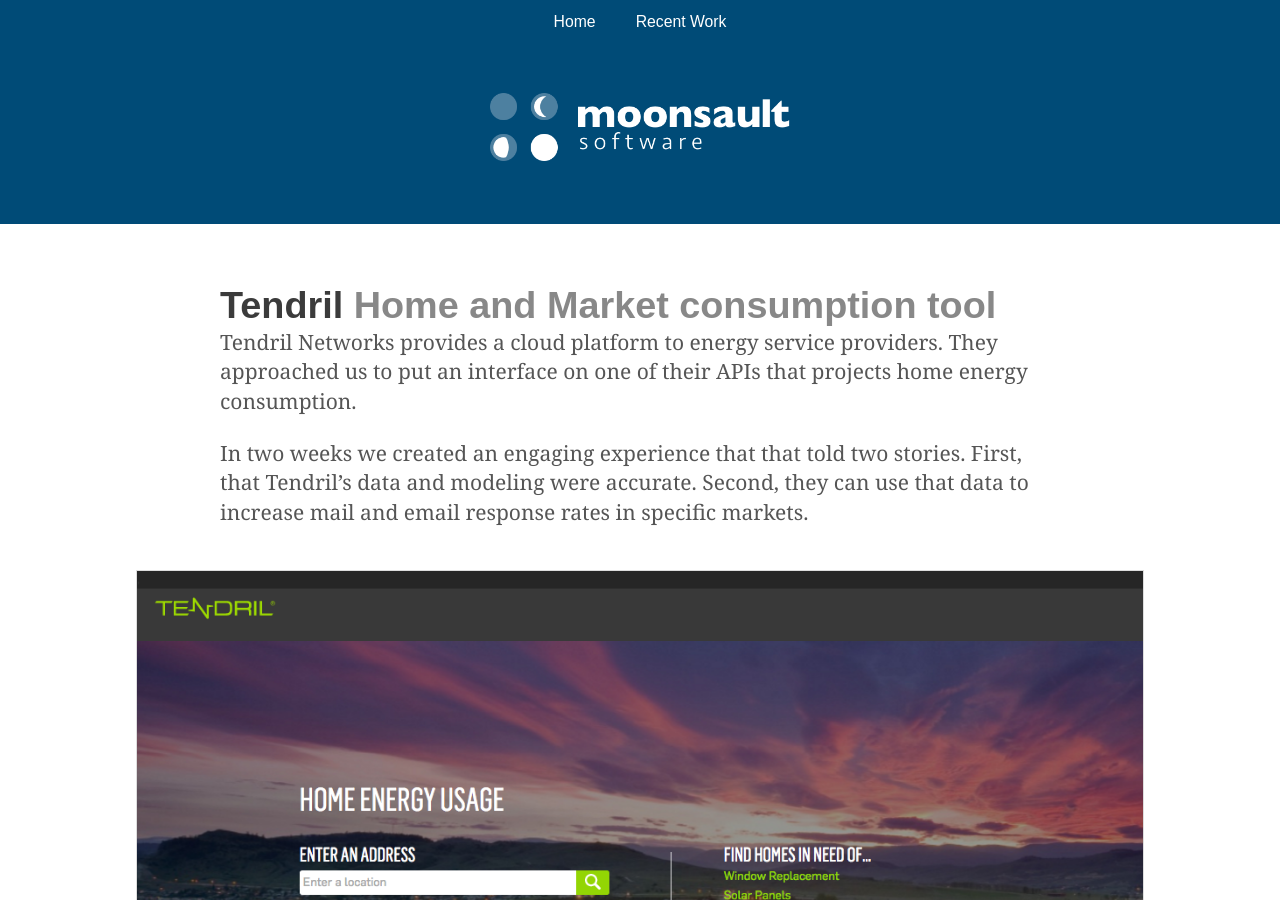
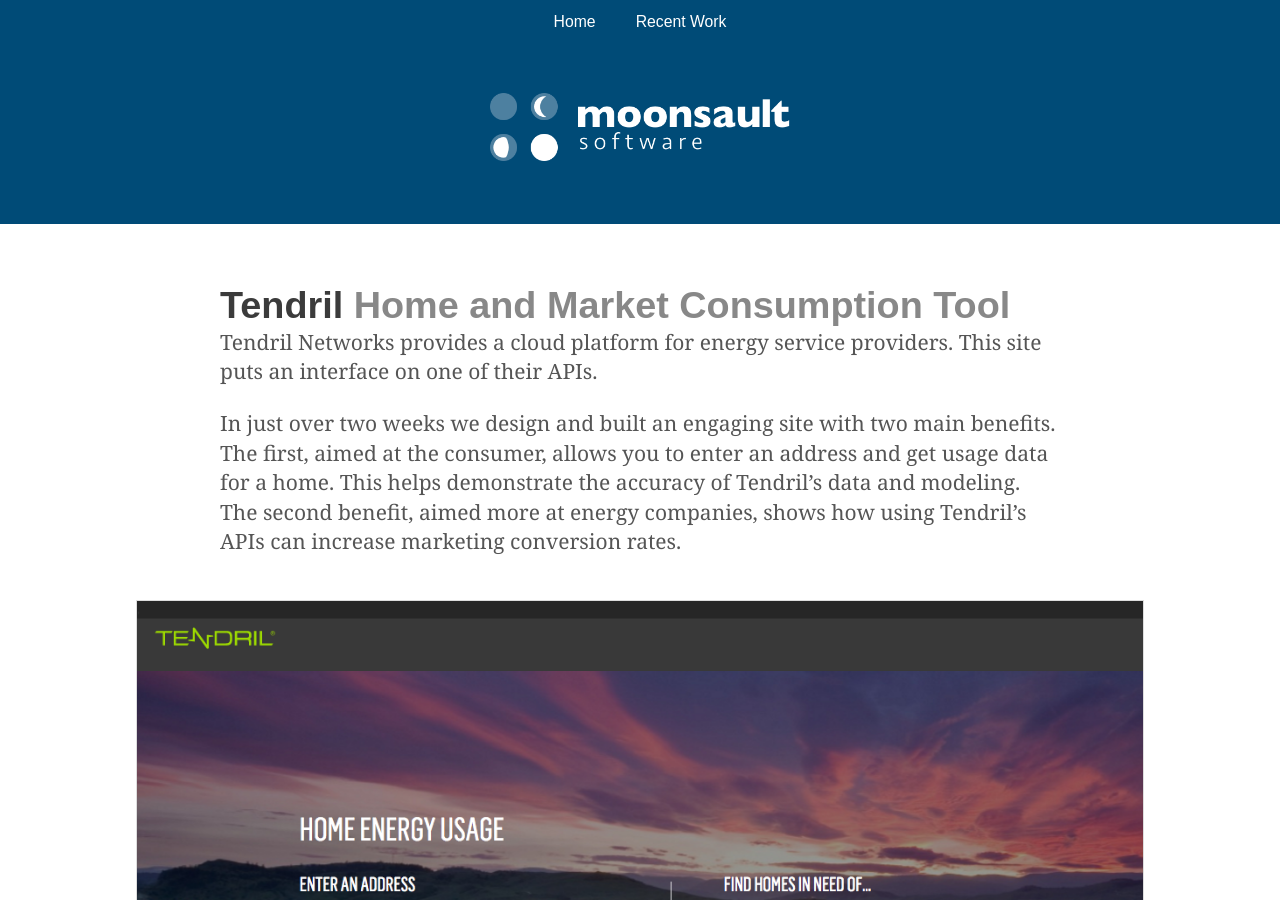
Before and after one commit to moonsaultco/moonsaultco.github.io, a Jekyll site: the page built from work/tendril-home-and-market-tool.md, in a window 1280 px wide and 900 px high. Built offline with Jekyll 4.4.1, drawn with Linux system fonts in a browser that asks for light colours; nearby versions of some CDN libraries.

Commit message:
text editing

```diff
--- a/work/tendril-home-and-market-tool.md
+++ b/work/tendril-home-and-market-tool.md
@@ -2,12 +2,12 @@
 ordinal: 4
 layout:     work-layout
 title:      "Tendril"
-subtitle:   "Home and Market consumption tool"
+subtitle:   "Home and Market Consumption Tool"
 screenshots:
   "Home and Market Home": "/img/work/tendril-home-market-1.png"
   "Home and Market Detail": "/img/work/tendril-home-market-3.png"
 ---
 
-Tendril Networks provides a cloud platform to energy service providers. They approached us to put an interface on one of their APIs that projects home energy consumption.
+Tendril Networks provides a cloud platform for energy service providers. This site puts an interface on one of their APIs.
 
-In two weeks we created an engaging experience that that told two stories. First, that Tendril’s data and modeling were accurate. Second, they can use that data to increase mail and email response rates in specific markets.
+In just over two weeks we design and built an engaging site with two main benefits. The first, aimed at the consumer, allows you to enter an address and get usage data for a home. This helps demonstrate the accuracy of Tendril’s data and modeling. The second benefit, aimed more at energy companies, shows how using Tendril’s APIs can increase marketing conversion rates.
```
